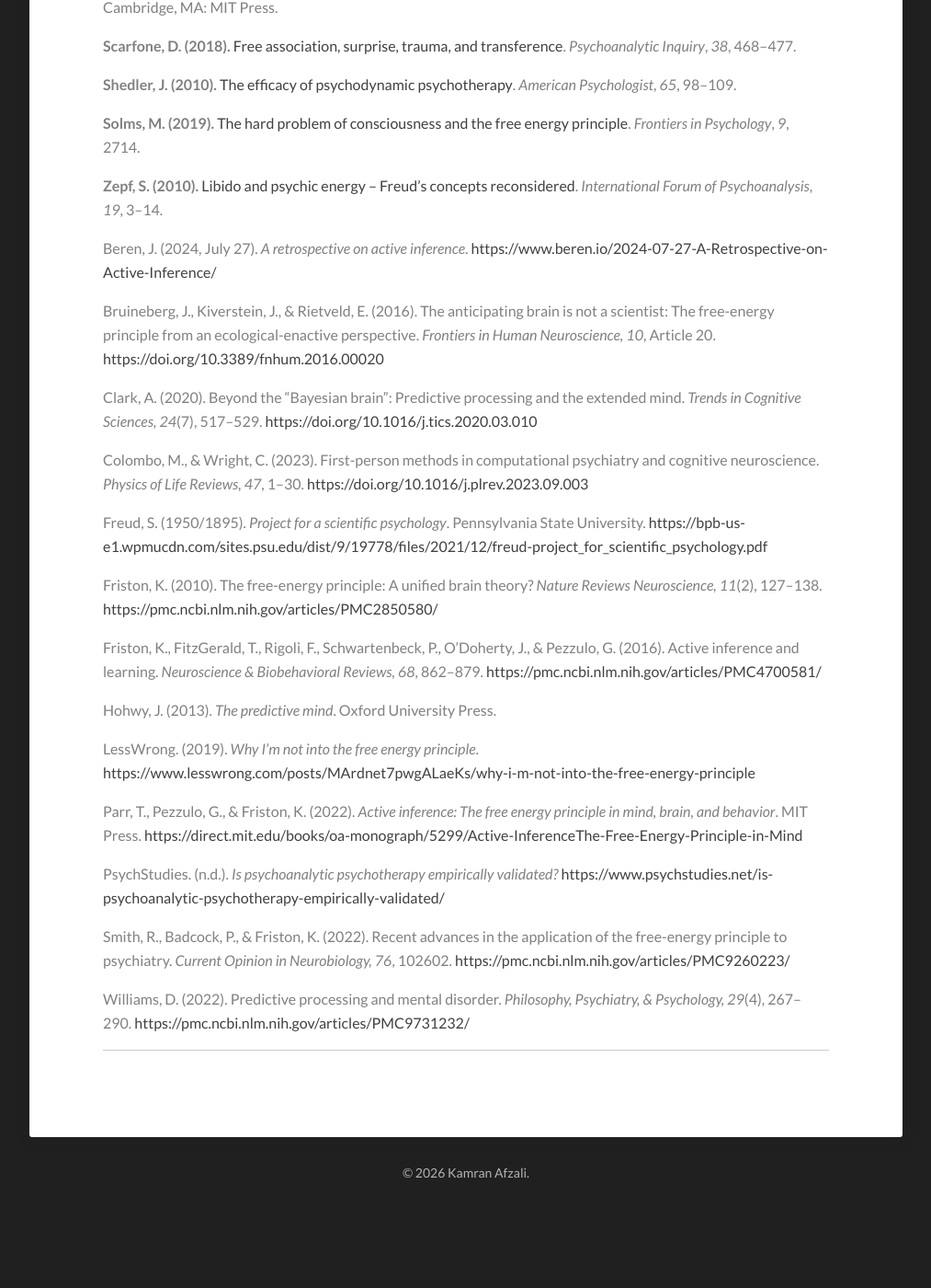
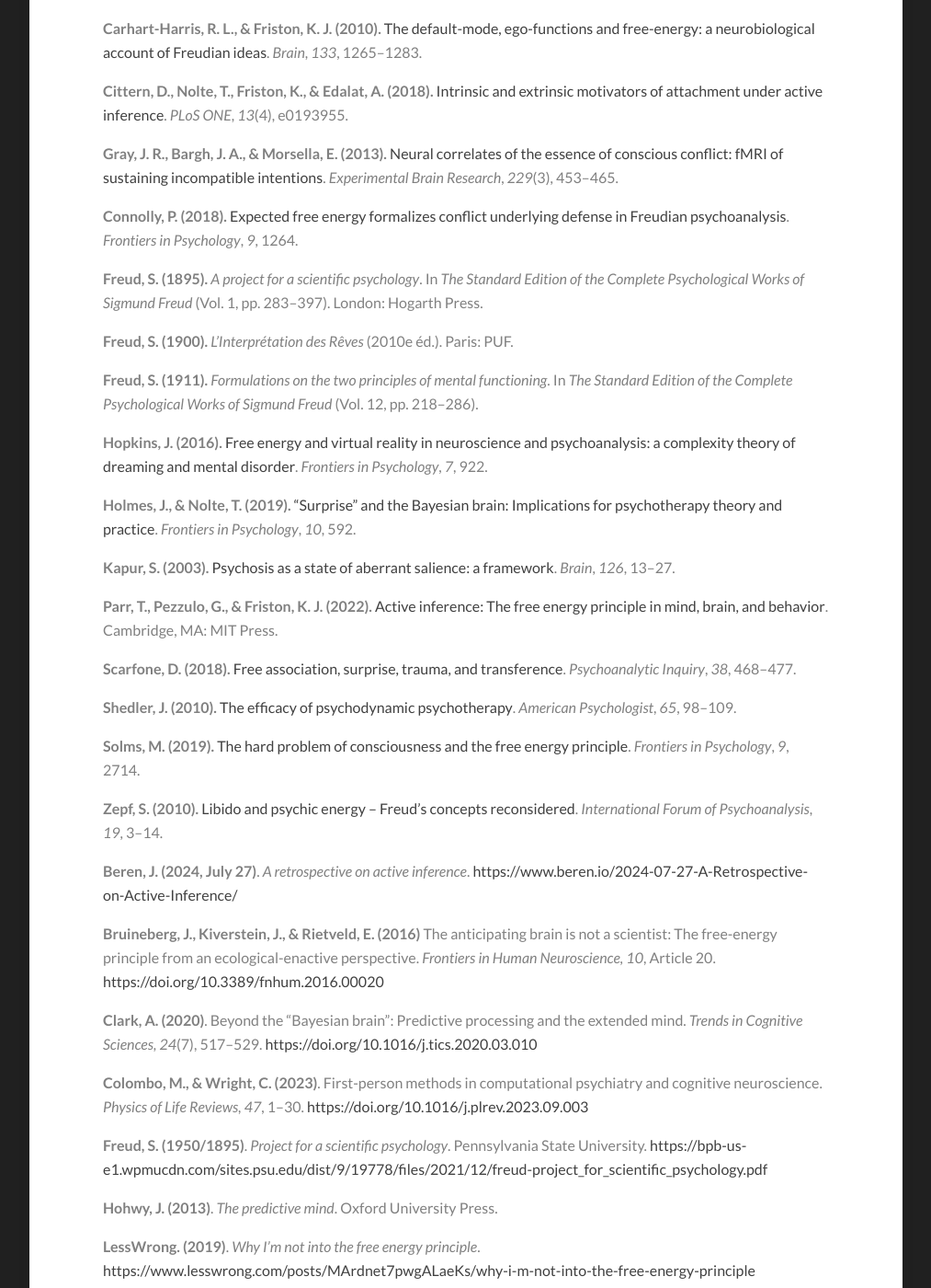
Before and after one commit to Kamran-Afzali/Kamran-Afzali.github.io, a Jekyll site: the page built from _posts/2026-03-25-analysis_FEP_01.md, in a window 1280 px wide and 1400 px high, scrolled down 3839 px. Shown: the whole window at 92% size, without its empty margins (133-1146 px from the left). Built offline with Jekyll 4.4.1, drawn with Linux system fonts in a browser that asks for light colours; our own code applies the rules of GitHub Pages for plain Markdown files; before the commit the page ends 5150 px from its top, so only the background shows below that; some of the changed text lies outside the part shown.

Commit message:
Update 2026-03-25-analysis_FEP_01.md

```diff
--- a/_posts/2026-03-25-analysis_FEP_01.md
+++ b/_posts/2026-03-25-analysis_FEP_01.md
@@ -64,29 +73,24 @@ The dialogue between psychoanalysis and active inference is rich but has concept
 
 **Zepf, S. (2010).** [Libido and psychic energy – Freud’s concepts reconsidered](https://www.tandfonline.com/doi/abs/10.1080/08037060802450753). *International Forum of Psychoanalysis*, *19*, 3–14.
 
+**Beren, J. (2024, July 27)**. *A retrospective on active inference*. [https://www.beren.io/2024-07-27-A-Retrospective-on-Active-Inference/](https://www.beren.io/2024-07-27-A-Retrospective-on-Active-Inference/)
 
-Beren, J. (2024, July 27). *A retrospective on active inference*. [https://www.beren.io/2024-07-27-A-Retrospective-on-Active-Inference/](https://www.beren.io/2024-07-27-A-Retrospective-on-Active-Inference/)
+**Bruineberg, J., Kiverstein, J., & Rietveld, E. (2016)** The anticipating brain is not a scientist: The free-energy principle from an ecological-enactive perspective. *Frontiers in Human Neuroscience, 10*, Article 20. [https://doi.org/10.3389/fnhum.2016.00020](https://doi.org/10.3389/fnhum.2016.00020)
 
-Bruineberg, J., Kiverstein, J., & Rietveld, E. (2016). The anticipating brain is not a scientist: The free-energy principle from an ecological-enactive perspective. *Frontiers in Human Neuroscience, 10*, Article 20. [https://doi.org/10.3389/fnhum.2016.00020](https://doi.org/10.3389/fnhum.2016.00020)
+**Clark, A. (2020)**. Beyond the “Bayesian brain”: Predictive processing and the extended mind. *Trends in Cognitive Sciences, 24*(7), 517–529. [https://doi.org/10.1016/j.tics.2020.03.010](https://doi.org/10.1016/j.tics.2020.03.010)
 
-Clark, A. (2020). Beyond the “Bayesian brain”: Predictive processing and the extended mind. *Trends in Cognitive Sciences, 24*(7), 517–529. [https://doi.org/10.1016/j.tics.2020.03.010](https://doi.org/10.1016/j.tics.2020.03.010)
+**Colombo, M., & Wright, C. (2023)**. First-person methods in computational psychiatry and cognitive neuroscience. *Physics of Life Reviews, 47*, 1–30. [https://doi.org/10.1016/j.plrev.2023.09.003](https://doi.org/10.1016/j.plrev.2023.09.003)
 
-Colombo, M., & Wright, C. (2023). First-person methods in computational psychiatry and cognitive neuroscience. *Physics of Life Reviews, 47*, 1–30. [https://doi.org/10.1016/j.plrev.2023.09.003](https://doi.org/10.1016/j.plrev.2023.09.003)
+**Freud, S. (1950/1895)**. *Project for a scientific psychology*. Pennsylvania State University. [https://bpb-us-e1.wpmucdn.com/sites.psu.edu/dist/9/19778/files/2021/12/freud-project_for_scientific_psychology.pdf](https://bpb-us-e1.wpmucdn.com/sites.psu.edu/dist/9/19778/files/2021/12/freud-project_for_scientific_psychology.pdf)
 
-Freud, S. (1950/1895). *Project for a scientific psychology*. Pennsylvania State University. [https://bpb-us-e1.wpmucdn.com/sites.psu.edu/dist/9/19778/files/2021/12/freud-project_for_scientific_psychology.pdf](https://bpb-us-e1.wpmucdn.com/sites.psu.edu/dist/9/19778/files/2021/12/freud-project_for_scientific_psychology.pdf)
+**Hohwy, J. (2013)**. *The predictive mind*. Oxford University Press.
 
-Friston, K. (2010). The free-energy principle: A unified brain theory? *Nature Reviews Neuroscience, 11*(2), 127–138. [https://pmc.ncbi.nlm.nih.gov/articles/PMC2850580/](https://pmc.ncbi.nlm.nih.gov/articles/PMC2850580/)
+**LessWrong. (2019)**. *Why I’m not into the free energy principle*. [https://www.lesswrong.com/posts/MArdnet7pwgALaeKs/why-i-m-not-into-the-free-energy-principle](https://www.lesswrong.com/posts/MArdnet7pwgALaeKs/why-i-m-not-into-the-free-energy-principle)
 
-Friston, K., FitzGerald, T., Rigoli, F., Schwartenbeck, P., O’Doherty, J., & Pezzulo, G. (2016). Active inference and learning. *Neuroscience & Biobehavioral Reviews, 68*, 862–879. [https://pmc.ncbi.nlm.nih.gov/articles/PMC4700581/](https://pmc.ncbi.nlm.nih.gov/articles/PMC4700581/)
+**Parr, T., Pezzulo, G., & Friston, K. (2022)**. *Active inference: The free energy principle in mind, brain, and behavior*. MIT Press. [https://direct.mit.edu/books/oa-monograph/5299/Active-InferenceThe-Free-Energy-Principle-in-Mind](https://direct.mit.edu/books/oa-monograph/5299/Active-InferenceThe-Free-Energy-Principle-in-Mind)
 
-Hohwy, J. (2013). *The predictive mind*. Oxford University Press.
+**PsychStudies. (2018)**. *Is psychoanalytic psychotherapy empirically validated?* [https://www.psychstudies.net/is-psychoanalytic-psychotherapy-empirically-validated/](https://www.psychstudies.net/is-psychoanalytic-psychotherapy-empirically-validated/)
 
-LessWrong. (2019). *Why I’m not into the free energy principle*. [https://www.lesswrong.com/posts/MArdnet7pwgALaeKs/why-i-m-not-into-the-free-energy-principle](https://www.lesswrong.com/posts/MArdnet7pwgALaeKs/why-i-m-not-into-the-free-energy-principle)
+**Smith, R., Badcock, P., & Friston, K. (2022)**. Recent advances in the application of the free-energy principle to psychiatry. *Current Opinion in Neurobiology, 76*, 102602. [https://pmc.ncbi.nlm.nih.gov/articles/PMC9260223/](https://pmc.ncbi.nlm.nih.gov/articles/PMC9260223/)
 
-Parr, T., Pezzulo, G., & Friston, K. (2022). *Active inference: The free energy principle in mind, brain, and behavior*. MIT Press. [https://direct.mit.edu/books/oa-monograph/5299/Active-InferenceThe-Free-Energy-Principle-in-Mind](https://direct.mit.edu/books/oa-monograph/5299/Active-InferenceThe-Free-Energy-Principle-in-Mind)
-
-PsychStudies. (n.d.). *Is psychoanalytic psychotherapy empirically validated?* [https://www.psychstudies.net/is-psychoanalytic-psychotherapy-empirically-validated/](https://www.psychstudies.net/is-psychoanalytic-psychotherapy-empirically-validated/)
-
-Smith, R., Badcock, P., & Friston, K. (2022). Recent advances in the application of the free-energy principle to psychiatry. *Current Opinion in Neurobiology, 76*, 102602. [https://pmc.ncbi.nlm.nih.gov/articles/PMC9260223/](https://pmc.ncbi.nlm.nih.gov/articles/PMC9260223/)
-
-Williams, D. (2022). Predictive processing and mental disorder. *Philosophy, Psychiatry, & Psychology, 29*(4), 267–290. [https://pmc.ncbi.nlm.nih.gov/articles/PMC9731232/](https://pmc.ncbi.nlm.nih.gov/articles/PMC9731232/)
+**Williams, D. (2022)**. Predictive processing and mental disorder. *Philosophy, Psychiatry, & Psychology, 29*(4), 267–290. [https://pmc.ncbi.nlm.nih.gov/articles/PMC9731232/](https://pmc.ncbi.nlm.nih.gov/articles/PMC9731232/)
```
Also changed, not shown: other parts of _posts/2026-03-25-analysis_FEP_01.md (+9 -0 lines).
